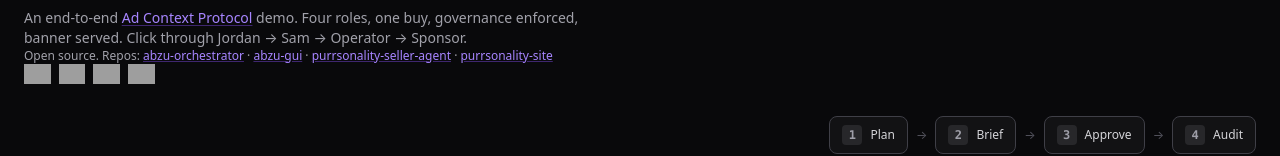
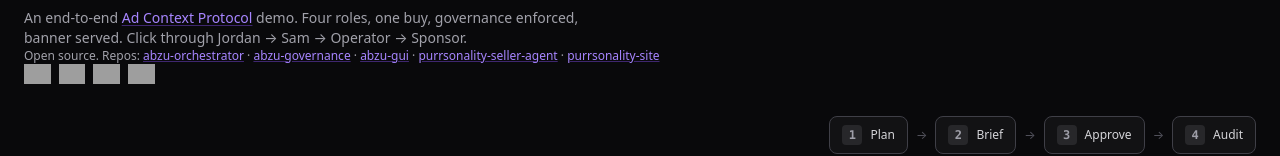
Before and after one commit to kapoost/abzu-gui, a website: page public/index.html in a window 1280 px wide. Shown: the part 186-342 px from the top of the page. Drawn offline with Linux system fonts and the light colour scheme; no server answers; grey boxes are pictures that could not be loaded.

Commit message:
chore(hero): thread abzu-governance link into the repo list
Governance agent has its own public repo now — mirror the five-repo
list in the hero.

Co-Authored-By: Claude Opus 4.7 (1M context) <noreply@anthropic.com>

```diff
--- a/public/index.html
+++ b/public/index.html
@@ -49,6 +49,7 @@
           <p class="text-sm mt-3 max-w-xl">An end-to-end <a href="https://adcontextprotocol.org" target="_blank" class="text-violet-400 hover:text-violet-300 underline decoration-violet-500/40 underline-offset-2">Ad Context Protocol</a> demo. Four roles, one buy, governance enforced, banner served. Click through Jordan → Sam → Operator → Sponsor.</p>
           <p class="text-xs mt-2 text-zinc-500">Open source. Repos:
             <a href="https://github.com/kapoost/abzu-orchestrator" target="_blank" class="text-violet-400 hover:text-violet-300 underline decoration-violet-500/40">abzu-orchestrator</a> ·
+            <a href="https://github.com/kapoost/abzu-governance" target="_blank" class="text-violet-400 hover:text-violet-300 underline decoration-violet-500/40">abzu-governance</a> ·
             <a href="https://github.com/kapoost/abzu-gui" target="_blank" class="text-violet-400 hover:text-violet-300 underline decoration-violet-500/40">abzu-gui</a> ·
             <a href="https://github.com/kapoost/purrsonality-seller-agent" target="_blank" class="text-violet-400 hover:text-violet-300 underline decoration-violet-500/40">purrsonality-seller-agent</a> ·
             <a href="https://github.com/kapoost/purrsonality-site" target="_blank" class="text-violet-400 hover:text-violet-300 underline decoration-violet-500/40">purrsonality-site</a>
```
